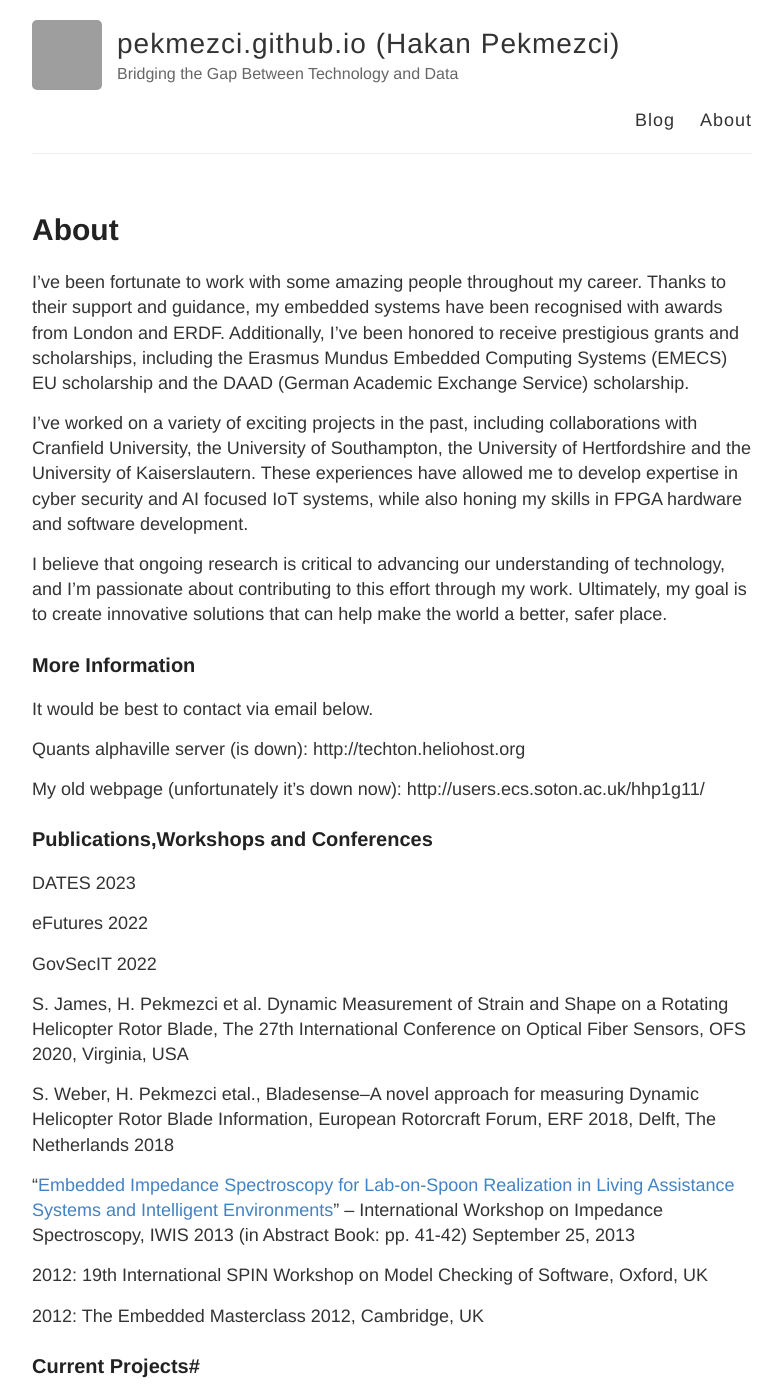
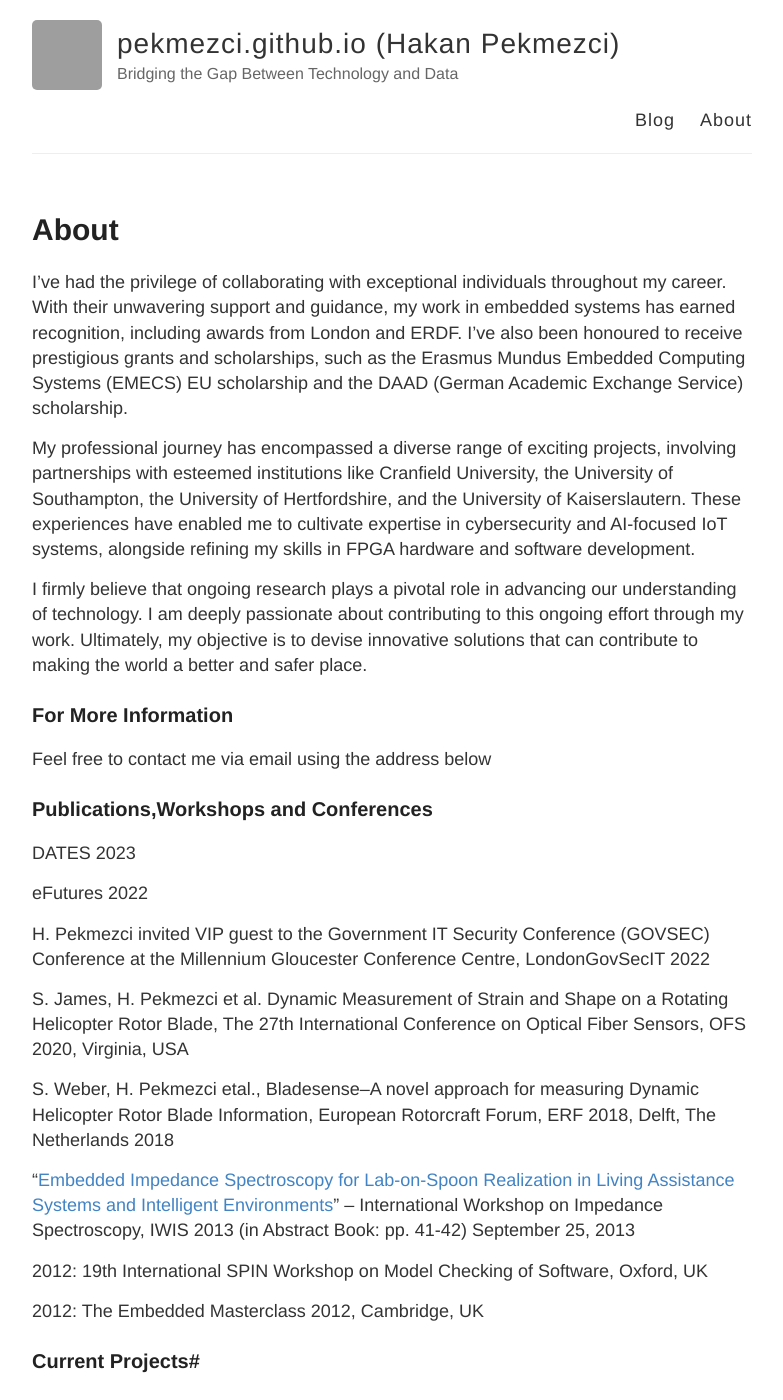
Before and after one commit to pekmezci/pekmezci.github.io, a Jekyll site: the page built from about.md, in a window 1280 px wide and 1400 px high. Shown: the whole window, without its empty margins (248-1031 px from the left). Built offline with Jekyll 4.4.1, drawn with Linux system fonts in a browser that asks for light colours; grey boxes are pictures that could not be loaded.

Commit message:
Update about.md

```diff
--- a/about.md
+++ b/about.md
@@ -4,19 +4,16 @@ title: About
 permalink: /about/
 ---
 
-I've been fortunate to work with some amazing people throughout my career. Thanks to their support and guidance, my embedded systems have been recognised with awards from London and ERDF. Additionally, I've been honored to receive prestigious grants and scholarships, including the Erasmus Mundus Embedded Computing Systems (EMECS) EU scholarship and the DAAD (German Academic Exchange Service) scholarship.
+I've had the privilege of collaborating with exceptional individuals throughout my career. With their unwavering support and guidance, my work in embedded systems has earned recognition, including awards from London and ERDF. I've also been honoured to receive prestigious grants and scholarships, such as the Erasmus Mundus Embedded Computing Systems (EMECS) EU scholarship and the DAAD (German Academic Exchange Service) scholarship.
 
-I've worked on a variety of exciting projects in the past, including collaborations with Cranfield University, the University of Southampton, the University of Hertfordshire and the University of Kaiserslautern. These experiences have allowed me to develop expertise in cyber security and AI focused IoT systems, while also honing my skills in FPGA hardware and software development.
+My professional journey has encompassed a diverse range of exciting projects, involving partnerships with esteemed institutions like Cranfield University, the University of Southampton, the University of Hertfordshire, and the University of Kaiserslautern. These experiences have enabled me to cultivate expertise in cybersecurity and AI-focused IoT systems, alongside refining my skills in FPGA hardware and software development.
 
-I believe that ongoing research is critical to advancing our understanding of technology, and I'm passionate about contributing to this effort through my work. Ultimately, my goal is to create innovative solutions that can help make the world a better, safer place.
+I firmly believe that ongoing research plays a pivotal role in advancing our understanding of technology. I am deeply passionate about contributing to this ongoing effort through my work. Ultimately, my objective is to devise innovative solutions that can contribute to making the world a better and safer place.
 
-### More Information
+### For More Information
 
-It would be best to contact via email below.
+Feel free to contact me via email using the address below
 
-Quants alphaville server (is down): http://techton.heliohost.org
-
-My old webpage (unfortunately it's down now): http://users.ecs.soton.ac.uk/hhp1g11/
 
 ### Publications,Workshops and Conferences
 
@@ -24,7 +21,7 @@ DATES 2023
 
 eFutures 2022
 
-GovSecIT 2022
+H. Pekmezci invited VIP guest to the Government IT Security Conference (GOVSEC) Conference at the Millennium Gloucester Conference Centre, LondonGovSecIT 2022
 
 S. James, H. Pekmezci et al. Dynamic Measurement of Strain and Shape on a Rotating Helicopter Rotor Blade, The 27th
 International Conference on Optical Fiber Sensors, OFS 2020, Virginia, USA
```
